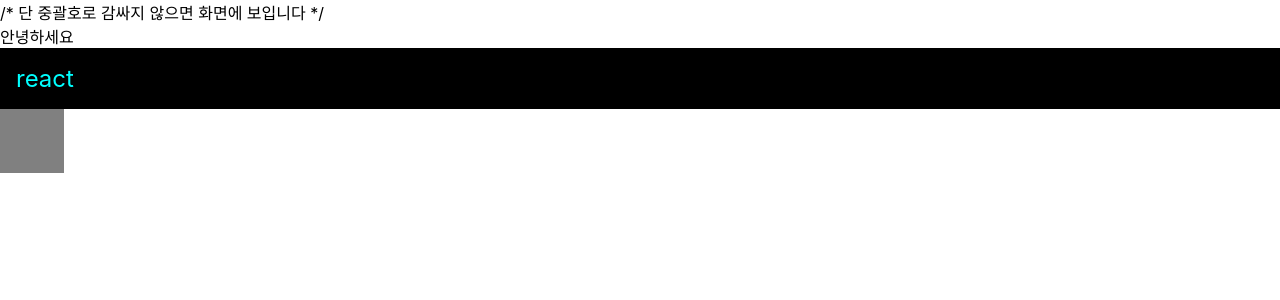
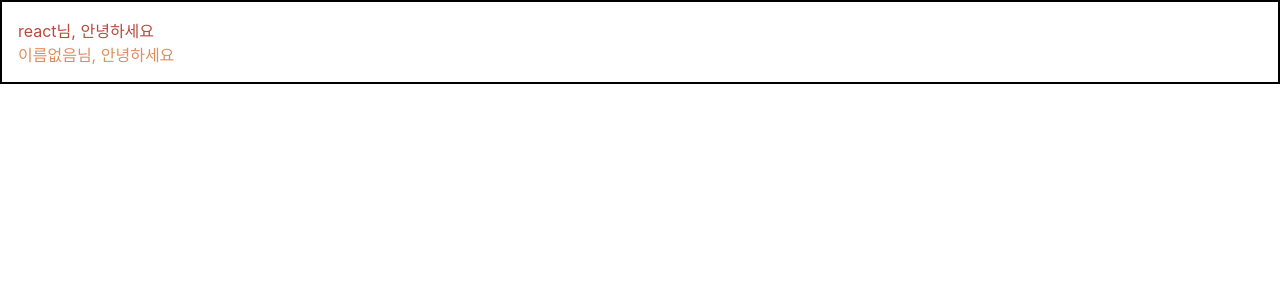
Before and after one commit to kenta5293/Learning_React_Velopert, a React (Create React App) app in the folder begin-react/: page / in a window 1280 px wide. Shown: the top 300 px of the page. Built offline with nearby package versions, Linux system fonts and the light colour scheme.

Commit message:
Begin-React : Props

```diff
--- a/begin-react/src/App.css
+++ b/begin-react/src/App.css
@@ -1,7 +1 @@
 @charset "UTF-8";
-
-.gray-box {
-  background-color: gray;
-  width: 64px;
-  height: 64px;
-}
--- a/begin-react/src/App.js
+++ b/begin-react/src/App.js
@@ -1,28 +1,16 @@
 import React from 'react';
 import Hello from './components/Hello';
+import Wrapper from './components/Wrapper';
 import './App.css';
 
 function App() {
 
-  const name = 'react';
-
-  const style = {
-    backgroundColor: 'black',
-    color: 'aqua',
-    fontSize: 24, // 기본 단위 px
-    padding: '1rem'  // 다른 단위 사용 시 문자열로 설정
-  }
-
   return (
     <>
-      {/* 주석은 화면에 보이지 않습니다 */}
-      /* 단 중괄호로 감싸지 않으면 화면에 보입니다 */
-
-      <Hello
-      // 추가적으로, 열리는 태그 내부에서는 이렇게 주석을 작성 할 수도 있습니다
-      />
-      <div style={style}>{name}</div>
-      <div className="gray-box"></div>
+      <Wrapper>
+        <Hello name="react" color="#B64A3D" />
+        <Hello color="#DD8F5F" />
+      </Wrapper>
     </>
   );
 }
--- a/begin-react/src/components/Hello.js
+++ b/begin-react/src/components/Hello.js
@@ -1,9 +1,14 @@
 import React from 'react';
 
-function Hello() {
+function Hello({ color, name }) {
   return (
-    <div>안녕하세요</div>
+    <div style={{ color: color }}>{name}님, 안녕하세요</div>
   );
 }
 
+// 기본값 설정하기
+Hello.defaultProps = {
+  name: '이름없음'
+}
+
 export default Hello;
--- /dev/null
+++ b/begin-react/src/components/Wrapper.js
@@ -0,0 +1,18 @@
+import React from 'react';
+
+// 컴포넌트 태그 사이에 넣은 값을 조회하고 싶을 때.
+// props.children을 조회하면 된다
+function Wrapper({ children }) {
+  const style = {
+    border: '2px solid #000000',
+    padding: '16px',
+  };
+
+  return (
+    <div style={style}>
+      {children}
+    </div>
+  );
+}
+
+export default Wrapper;
```
